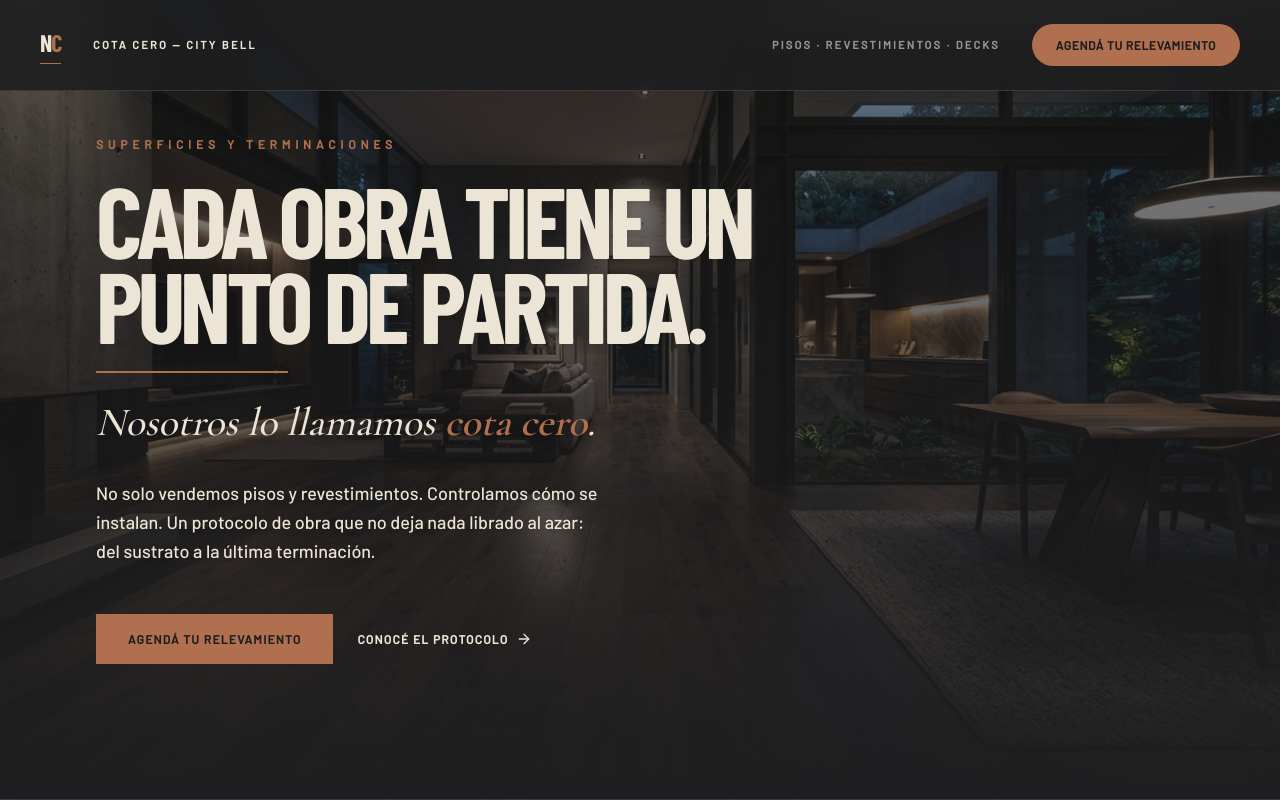
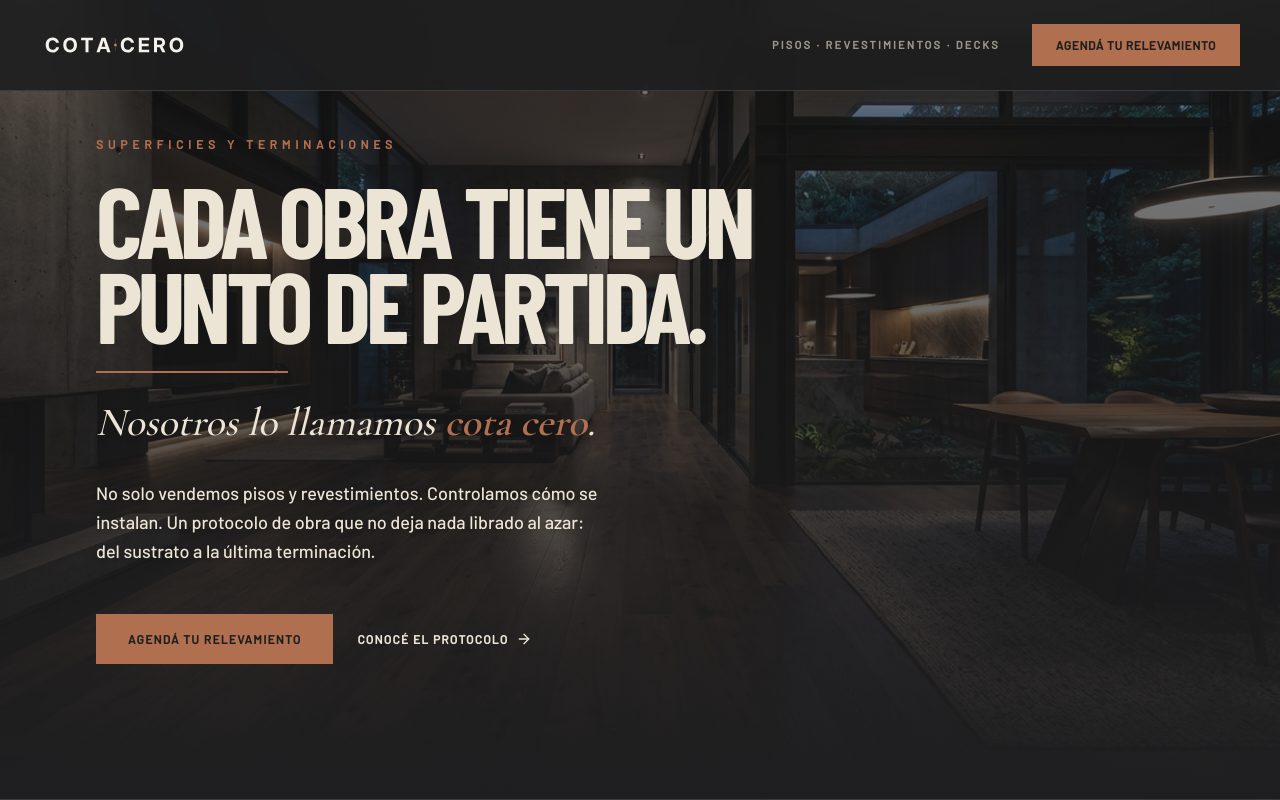
Before and after one commit to pablopronsky/final_landing, a Next.js app: page / in a window 1280 px wide. Shown: the top 800 px of the page. Built offline with nearby package versions, Linux system fonts and the light colour scheme.

Commit message:
feat: update header logo with SVG
Replace text-based logo with the official SVG file in the header.

```diff
--- a/app/page.tsx
+++ b/app/page.tsx
@@ -55,17 +55,15 @@ export default function Home() {
       {/* HEADER / NAVIGATION */}
       <header className="fixed top-0 left-0 w-full z-50 flex items-center justify-between px-6 md:px-10 py-6 border-b border-[#3A3A3C] backdrop-blur-md bg-[#1E1E20]/90 text-[#ECE5D6]">
         <div className="flex items-center gap-4">
-          <div className="flex flex-col leading-none z-50">
-            <span className="font-display text-2xl font-bold tracking-tighter">N<span className="text-[#B06F4E]">C</span></span>
-            <div className="h-[1px] w-full bg-[#B06F4E] mt-1"></div>
+          <div className="flex flex-col z-50">
+            <Image src="/logo.svg" alt="Cota Cero" width={180} height={40} className="w-auto h-5 md:h-6" priority />
           </div>
-          <span className="text-[11px] font-bold tracking-[0.2em] uppercase ml-4 hidden sm:inline-block z-50">COTA CERO — City Bell</span>
         </div>
 
         {/* DESKTOP NAV */}
         <div className="hidden md:flex gap-8 items-center">
           <span className="text-[11px] font-bold tracking-[0.2em] opacity-60 uppercase">Pisos · Revestimientos · Decks</span>
-          <a href="#contacto" className="bg-[#B06F4E] text-[#1E1E20] px-6 py-3 rounded-full text-[12px] font-bold uppercase tracking-wider hover:bg-[#C98A66] transition-colors">
+          <a href="#contacto" className="bg-[#B06F4E] text-[#1E1E20] px-6 py-3 text-[12px] font-bold uppercase tracking-wider hover:bg-[#C98A66] transition-colors">
             Agendá tu relevamiento
           </a>
         </div>
@@ -93,7 +91,7 @@ export default function Home() {
                 <a href="#superficies" onClick={() => setIsMobileMenuOpen(false)} className="text-2xl font-bold uppercase tracking-widest text-[#ECE5D6] hover:text-[#B06F4E]">Superficies</a>
                 <a href="#faq" onClick={() => setIsMobileMenuOpen(false)} className="text-2xl font-bold uppercase tracking-widest text-[#ECE5D6] hover:text-[#B06F4E]">Preguntas Frecuentes</a>
               </nav>
-              <a href="#contacto" onClick={() => setIsMobileMenuOpen(false)} className="bg-[#B06F4E] text-[#1E1E20] px-8 py-4 rounded-full text-[12px] font-bold uppercase tracking-wider">
+              <a href="#contacto" onClick={() => setIsMobileMenuOpen(false)} className="bg-[#B06F4E] text-[#1E1E20] px-8 py-4 text-[12px] font-bold uppercase tracking-wider">
                 Agendá tu relevamiento
               </a>
             </motion.div>
```
Also changed, not shown: public/logo.svg (added).
